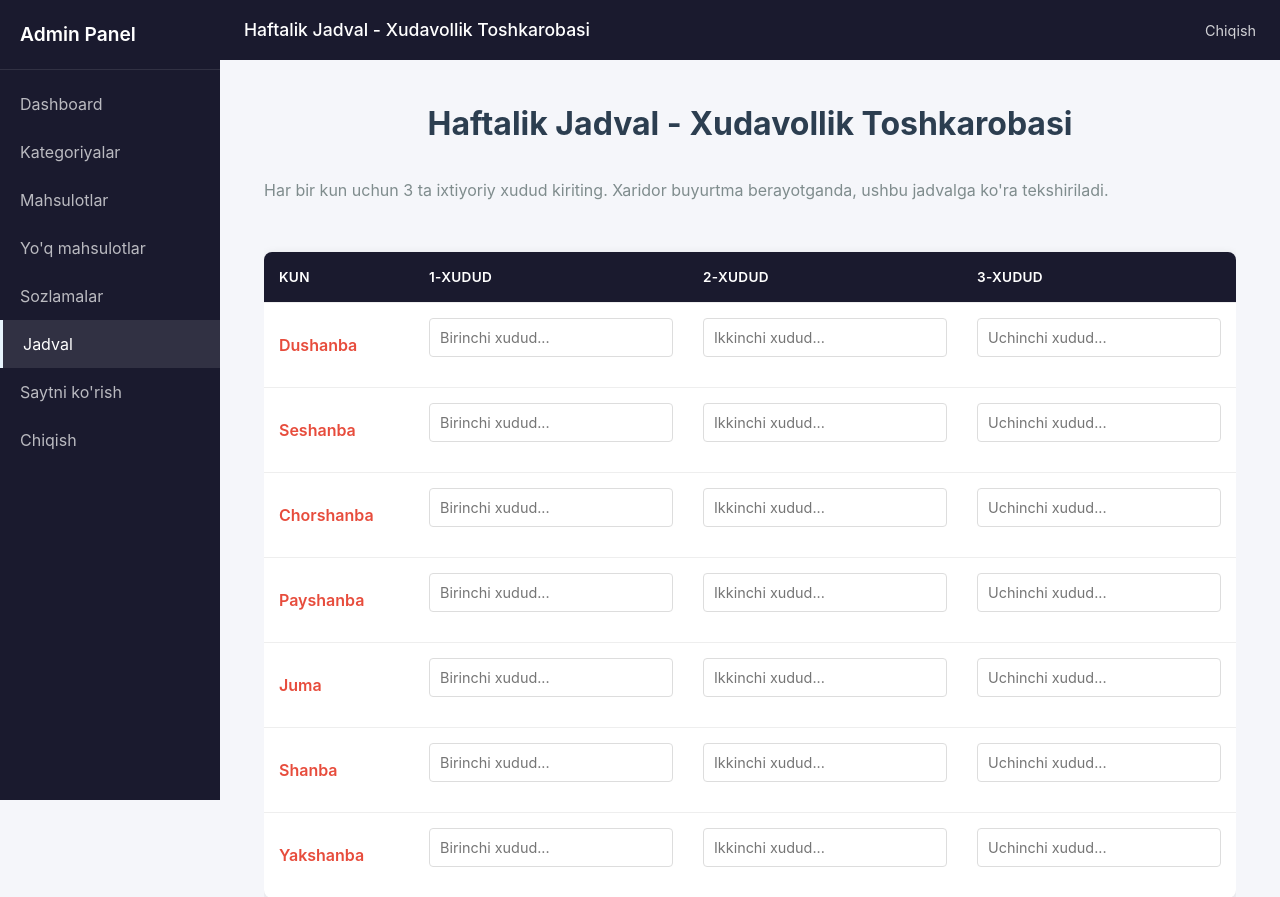
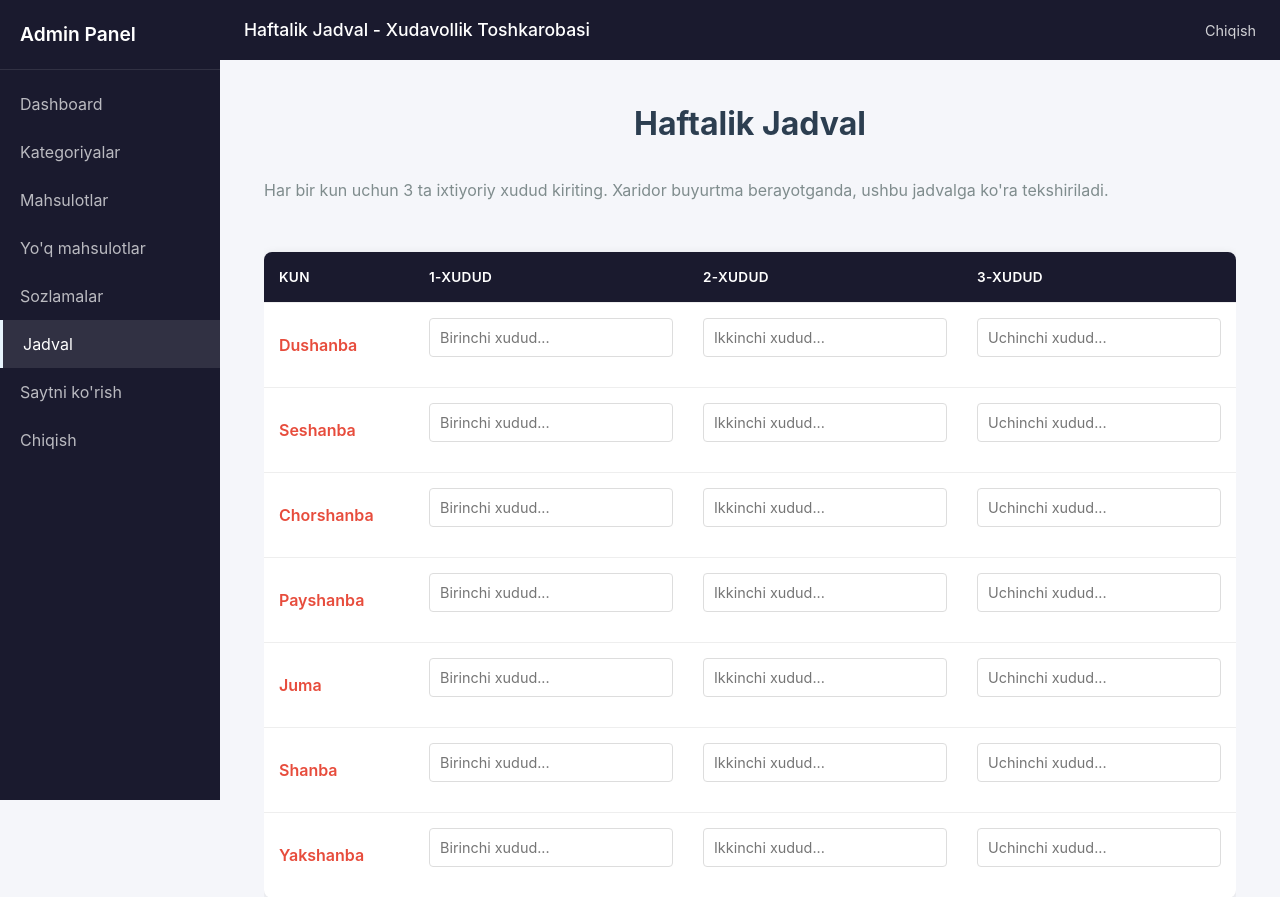
Before and after one commit to Umidbek1409/DS-katalog, a Django app: page /admin-panel/jadval/ in a window 1280 px wide. Shown: the top 897 px of the page. Run offline with Django 5.2, Linux system fonts and the light colour scheme; the visitor is signed in with stand-in values (Sample User, id 1); data comes from the database, SQL or seed files in the repository.

Commit message:
Make 1-2 changes to catalog site

```diff
--- a/catalog/templates/admin_panel/archived_products.html
+++ b/catalog/templates/admin_panel/archived_products.html
@@ -66,7 +66,7 @@
 </div>
 
 <div class="info-banner">
-  <p>Bu yerda katalogdan olib tashlangan (mavjud emas) mahsulotlar ko'rsatiladi. Agar xohlasangiz, mahsulotni qayta tiklab, kataloggaga qaytarishingiz mumkin.</p>
+  <p>Bu yerda katalogdan olib tashlangan (mavjud emas) mahsulotlar ko'rsatiladi. Agar xohlasangiz, mahsulotni qayta tiklab, katalogga qaytarishingiz mumkin.</p>
 </div>
 
 <div class="filter-bar">
--- a/catalog/templates/admin_panel/jadval.html
+++ b/catalog/templates/admin_panel/jadval.html
@@ -173,7 +173,7 @@
 
 {% block content %}
 <div class="jadval-container">
-    <h1 class="jadval-title">Haftalik Jadval - Xudavollik Toshkarobasi</h1>
+    <h1 class="jadval-title">Haftalik Jadval</h1>
     <p class="text-center" style="color: #7f8c8d; margin-bottom: 30px;">
         Har bir kun uchun 3 ta ixtiyoriy xudud kiriting. Xaridor buyurtma berayotganda, ushbu jadvalga ko'ra tekshiriladi.
     </p>
```
